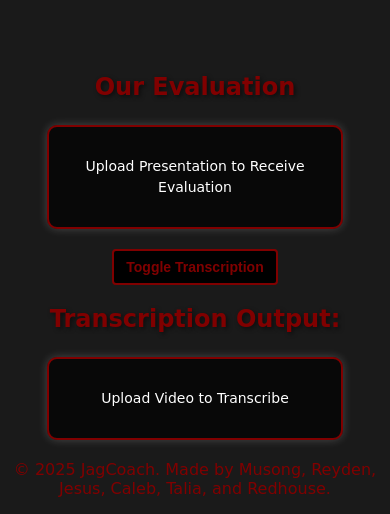
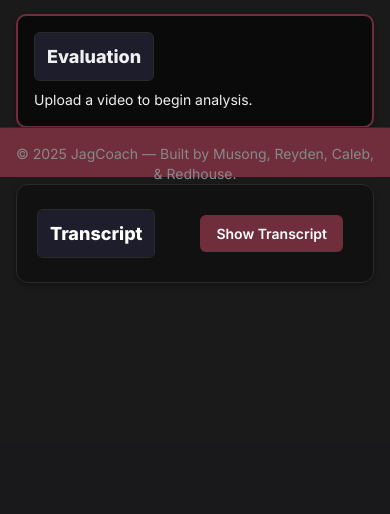
Before and after one commit to MusongKwon/JagCoach, a Flask app: page / in a window 390 px wide. Shown: the part 667-1181 px from the top of the page. After the commit the page ends 950 px from the top, so only its background shows below. Run offline with Flask 3, Linux system fonts and the light colour scheme; some libraries are stand-ins or nearby versions.

Commit message:
Initial commit of JagCoach UI redesign

```diff
--- a/JagCoachUI/routes.py
+++ b/JagCoachUI/routes.py
@@ -7,6 +7,7 @@ from JagCoachUI.services.WhisperCall import get_transcript
 from JagCoachUI.services.FillerWords import get_filler_word_ratio
 from JagCoachUI.config import config
 from concurrent.futures import ThreadPoolExecutor
+import re
 
 processed_audio_path = ""
 filler_ratio = 0.0
@@ -46,19 +47,39 @@ def index():
                                    file_path=file_path)
     return render_template("index.html", message=None)
 
+# This portion will help restructure the format of the transcript look
 
+def split_transcription(text):
+    sentences = re.split(r'(?<=[.?!])\s+', text.strip())
+    return [s.strip() for s in sentences if s.strip()]
+
+def get_transcript_metadata(text):
+    sentences = split_transcription(text)
+    return {
+        "line_count": len(sentences),
+        "word_count": len(text.split())
+    }
+
+# Below I added the lines to add the above implementation to format the transcript.
 @main_bp.route("/transcribe", methods=["POST"])
 def transcribe():
-    print(f"Transcribe has been summoned")
+    print("Transcribe has been summoned")
     try:
         global processed_audio_path
+        transcription_text = get_transcript(processed_audio_path)
 
-        transcription_text = get_transcript(processed_audio_path)
+        sentences = split_transcription(transcription_text)
+        metadata = get_transcript_metadata(transcription_text)
+
         global filler_ratio
         filler_ratio = get_filler_word_ratio(transcription_text)
 
         print("Transcription complete bossman")
-        return jsonify({"transcription": transcription_text})
+        return jsonify({
+            "lines": sentences,
+            "metadata": metadata,
+            "filler_ratio": filler_ratio
+        })
     except Exception as e:
         print(f"Error processing audio file: {e}")
         return jsonify({"error": str(e)}), 500
--- a/JagCoachUI/services/LLM.py
+++ b/JagCoachUI/services/LLM.py
@@ -1,8 +1,8 @@
 from ollama import chat
 from ollama import ChatResponse
 
+
 def evaluate_speech(student_results, interactive_mode=False):
-
     final_grade = f"You scored a {student_results['final_grade']} out of a 100!\n"
 
     if student_results['mood'] is None:
--- a/JagCoachUI/static/css/style.css
+++ b/JagCoachUI/static/css/style.css
@@ -1,176 +1,190 @@
-body {
-    background-color: #1a1a1a;
-    color: #800000;
-    font-family: 'Comic Sans MS', sans-serif;
-    text-align: center;
+html, body {
+  background-color: #1a1a1a;
+  color: white;
+  font-family: 'Inter', sans-serif;
+  margin: 0;
+  padding: 0;
 }
 
-h1 {
-    font-size: 36px;
-    color: white;
-    text-shadow: 2px 2px 4px rgba(0, 0, 0, 0.5);
+body {
+  padding-bottom: 80px;
+  background-color: #1a1a1a;
+  color: #fff;
+  font-family: 'Inter', sans-serif;
 }
 
-h2 {
-    font-size: 24px;
+main {
+  flex: 1;
 }
 
-.file-frame {
-    margin-top: 20px;
+h1, h2, h3 {
+  font-weight: 700 !important;
+  font-family: 'Inter', sans-serif;
 }
 
-.hidden-file-input {
-    display: none; /* Hide default file input */
+h1 { font-size: 32px !important; }
+h2 { font-size: 24px !important; }
+h3 { font-size: 18px !important; }
+
+::-webkit-scrollbar {
+  width: 8px;
+}
+::-webkit-scrollbar-thumb {
+  background: #702E3D;
+  border-radius: 4px;
 }
 
-.file-button {
-    padding: 10px 20px;
-    background-color: black;
-    color: #800000;
-    font-weight: bold;
-    cursor: pointer;
-    border: 2px solid #800000;
+.button, #toggleButton {
+  background-color: #702E3D;
+  color: white;
+  padding: 8px 16px;
+  font-size: 14px !important;
+  font-weight: 600 !important;
+  font-family: 'Inter', sans-serif !important;
+  border: none;
+  border-radius: 6px;
+  cursor: pointer;
+  transition: background 0.3s ease;
+  margin: 10px;
 }
 
-.file-button:hover {
-    background-color: #800000;
-    color: white;
-}
-
-.upload-message {
-    margin-top: 20px;
-    color: white;
-}
-
-#img {
-    margin-top: 40px;
+.button:hover, #toggleButton:hover {
+  background-color: #B31942;
 }
 
 #vPlayback {
-    margin-top: 50px;
-    margin-bottom: 50px;
+  width: 100%;
+  border-radius: 8px;
+  margin-top: 16px;
 }
 
-#transcriptContainer {
-    background-color: rgba(0, 0, 0, 0.7);
-    color: white;
-    font-size: 16px;
-    font-family: 'Comic Sans MS', sans-serif;
-    text-align: left;
-    max-width: 70%;
-    margin: 20px auto;
-    padding: 15px;
-    border-radius: 10px;
-    border: 2px solid #800000;
-    box-shadow: 0px 0px 10px rgba(255, 255, 255, 0.2);
-    max-height: 300px;
-    overflow-y: auto; /* Allows scrolling for long transcriptions */
+.panel {
+  background-color: #111111;
+  border: 1px solid #2a2a2a;
+  border-radius: 12px;
+  padding: 20px;
+  margin-bottom: 32px;
+  box-shadow: 0 2px 5px rgba(0,0,0,0.3);
 }
 
-#transcriptTitle {
-    color: #800000;
-    text-shadow: 2px 2px 4px rgba(0, 0, 0, 0.5);
-    font-size: 24px;
-    margin-top: 20px;
+.panel h3 {
+  background-color: #1D1D2C;
+  padding: 10px 12px;
+  border-radius: 6px;
+  display: inline-block;
+  font-weight: 600;
+  font-size: 18px !important;
+  border: 1px solid #2a2a2a;
+}
+
+.loader {
+  border: 4px solid #1a1a1a;
+  border-top: 4px solid #DFA8BE;
+  border-radius: 50%;
+  width: 24px;
+  height: 24px;
+  animation: spin 1s linear infinite;
+}
+
+@keyframes spin {
+  0% { transform: rotate(0deg); }
+  100% { transform: rotate(360deg); }
+}
+
+
+#transcriptContainer {
+  position: relative;
+  background-color: rgba(0, 0, 0, 0.6);
+  border: 2px solid #702E3D;
+  border-radius: 10px;
+  padding: 16px;
+  font-size: 14px !important;
+  font-family: 'Inter', sans-serif;
+  line-height: 1.5;
+  color: #f0f0f0;
+  max-height: 1000px;
+  text-align: left;
+  resize: vertical;
+  overflow: auto;
 }
 
 #transcriptResult {
-    white-space: pre-wrap; /* Keeps line breaks intact */
-    font-size: 14px;
-    line-height: 1.5;
-    text-align: center;
+  font-family: 'JetBrains Mono', Consolas, Menlo, monospace;
+  font-size: 16px;
+  padding-top: 8px;
+  white-space: pre-wrap;
 }
 
-transcriptControls{
-    text-align: center;
+#transcriptResult p {
+  display: list-item;
+  list-style-type: none;
+  text-indent: -40px;
+  padding-left: 40px;
+  margin: 0 0 8px 0;
+  white-space: pre-wrap;
+  line-height: 1.5;
 }
 
-#toggleButton {
-    background-color: #000000;
-    border: 2px solid #800000;
-    color: #800000;
-    padding: 8px 12px;
-    text-align: center;
-    text-decoration: none;
-    display: inline-block;
-    font-size: 14px; /* Adjust font size as needed */
-    font-weight: bold;
-    cursor: pointer;
-    border-radius: 4px; /* Slightly rounded corners */
+.transcript-loader-wrapper {
+  position: absolute;
+  top: 50%;
+  left: 50%;
+  transform: translate(-50%, -50%);
+  pointer-events: none;
 }
 
-#toggleButton:hover {
-    background-color: #ddd; /* Darker grey on hover */
+
+#evaluationContainer {
+  position: relative;
+  background-color: rgba(0, 0, 0, 0.6);
+  border: 2px solid #702E3D;
+  border-radius: 10px;
+  padding: 16px;
+  font-size: 14px !important;
+  font-family: 'Inter', sans-serif;
+  line-height: 1.5;
+  color: #f0f0f0;
+  text-align: left;
+  overflow: hidden;
+}
+
+.evaluation-loader-wrapper {
+  position: absolute;
+  top: 50%;
+  left: 50%;
+  transform: translate(-50%, -50%);
+  pointer-events: none;
+}
+
+#evaluationResult {
+  white-space: pre-wrap;
+  font-family: 'Inter', sans-serif;
+  padding-top: 8px;
 }
 
 #ellipsis {
-    color: #FFFFFF;
-    text-align: center;
-    font-size: 36px; /* Keep the large font size */
-    padding: 0;
-    margin: 0;
-    line-height: 0.8; /* Reduce line height to minimize space */
-    height: 30px; /* Set a fixed height for the element */
-    overflow: hidden; /* Hide any overflow */
-    display: flex;          /* Use flexbox for vertical centering */
-    align-items: center;  /* Vertically center the text */
-    justify-content: center; /* Horizontally center the text */
+  color: #ffffff;
+  font-size: 32px !important;
+  text-align: center;
+  margin-top: 16px;
+  display: none;
 }
 
-#loadSpinner {
-    border: 6px solid #f3f3f3;
-    border-top: 6px solid #800000; /* Match your theme */
-    border-radius: 50%;
-    width: 40px;
-    height: 40px;
-    animation: spin 1s linear infinite;
-    margin: 10px auto;
-    display: none; /* Hide by default */
+header, footer {
+  background-color: #702E3D;
+  color: #ffffff;
 }
 
-#evaluationContainer {
-    background-color: rgba(0, 0, 0, 0.7);
-    color: white;
-    font-size: 16px;
-    font-family: 'Comic Sans MS', sans-serif;
-    text-align: left;
-    max-width: 70%;
-    margin: 20px auto;
-    padding: 15px;
-    border-radius: 10px;
-    border: 2px solid #800000;
-    box-shadow: 0px 0px 10px rgba(255, 255, 255, 0.2);
-    max-height: 300px;
-    overflow-y: auto; /* Allows scrolling for long transcriptions */
+footer {
+  position: fixed;
+  bottom: 0;
+  left: 0;
+  right: 0;
+  height: 50px;
+  padding: 10px;
+  background-color: #702E3D;
+  color: #ffffff;
+  text-align: center;
+  border-top: 1px solid #2a2a2a;
+  z-index: 999;
 }
-
-#evaluationTitle {
-    color: #800000;
-    text-shadow: 2px 2px 4px rgba(0, 0, 0, 0.5);
-    font-size: 24px;
-    margin-top: 20px;
-}
-
-#evaluationResult {
-    white-space: pre-wrap; /* Keeps line breaks intact */
-    font-size: 14px;
-    line-height: 1.5;
-    text-align: center;
-}
-
-#evaluationSpinner {
-    border: 6px solid #f3f3f3;
-    border-top: 6px solid #800000; /* Match your theme */
-    border-radius: 50%;
-    width: 40px;
-    height: 40px;
-    animation: spin 1s linear infinite;
-    margin: 10px auto;
-    display: none; /* Hide by default */
-}
-
-
-@keyframes spin {
-    0% { transform: rotate(0deg); }
-    100% { transform: rotate(360deg); }
-}
--- a/JagCoachUI/static/js/script.js
+++ b/JagCoachUI/static/js/script.js
@@ -3,16 +3,14 @@ document.getElementById("fileInput").addEventListener("change", function () {
     const transcriptResult = document.getElementById("transcriptResult");
     const loadSpinner = document.getElementById("loadSpinner");
     const toggleButton = document.getElementById("toggleButton");
-    const ellipsis = document.getElementById("ellipsis");
     let originalText = transcriptResult.textContent;
     const evaluationResult = document.getElementById("evaluationResult");
     const evaluationSpinner = document.getElementById("evaluationSpinner");
 
-    // Show the loading spinner and update the text for trascription
+    // Show loading spinners
     transcriptResult.textContent = "Processing transcription...";
     loadSpinner.style.display = "block";
 
-    // Show the loading spinner and update the text for evaluation
     evaluationResult.textContent = "Examining presentation...";
     evaluationSpinner.style.display = "block";
 
@@ -39,20 +37,25 @@ document.getElementById("fileInput").addEventListener("change", function () {
         .then(response => response.json())
         .then(transcription => {
             console.log("Transcription:", transcription);
-            originalText = transcription.transcription || "No transcription found.";
-            transcriptResult.textContent = originalText;
+            // Below is the JS implementation to show the transcript lines. Just makes it easier to read. For extra
+            // credit we could have the user be able to download the transcript with highlights of where
+            // improvements could be.
+            const lines = transcription.lines || [];
+            if (lines.length > 0){
+                transcriptResult.innerHTML = lines.map((line, index) => {
+                    // Starts at line 1 and defaults to a space of 2 then returnes the number line and then the
+                    // sentence.
+                    const lineNumber = String(index + 1).padStart(2, ' ');
+                    return `<p>${lineNumber}. ${line}</p>`;
+                }).join("");
+            } else {
+                transcriptResult.innerHTML = "<p>No transcription found.</p>";
+            }
+
             loadSpinner.style.display = "none";
-            toggleButton.onclick = function() {
-                if (transcriptResult.style.display === "none") {
-                    transcriptResult.style.display = "block";
-                    ellipsis.style.display = "none"; // Hide ellipsis
-                } else {
-                    transcriptResult.style.display = "none";
-                    ellipsis.style.display = "block"; // Show ellipsis
-                }
-            };
 
-            // call /evaluate endpoint
+            toggleButton.onclick = toggleTranscript;
+
             return fetch("/evaluate", { method: "POST" });
         })
         .then(response => response.json())
@@ -74,3 +77,22 @@ document.getElementById("fileInput").addEventListener("change", function () {
         });
     }
 });
+
+
+// A simple function that allows the user to hide and show the transcript.
+
+function toggleTranscript() {
+    const transcriptContainer = document.getElementById("transcriptContainer");
+    const toggleButton = document.getElementById("toggleButton");
+    const ellipsis = document.getElementById("ellipsis");
+
+    transcriptContainer.classList.toggle("hidden");
+
+    if (transcriptContainer.classList.contains("hidden")) {
+        toggleButton.textContent = "Show Transcript";
+        ellipsis.style.display = "block";
+    } else {
+        toggleButton.textContent = "Hide Transcript";
+        ellipsis.style.display = "none";
+    }
+}
--- a/JagCoachUI/templates/base.html
+++ /dev/null
@@ -1,24 +0,0 @@
-<!DOCTYPE html>
-<html lang="en">
-<head>
-    <meta charset="UTF-8">
-    <meta name="viewport" content="width=device-width, initial-scale=1.0">
-    <title>{% block title %}JagCoach{% endblock %}</title>
-    <link rel="stylesheet" href="{{ url_for('static', filename='css/style.css') }}">
-</head>
-<body>
-    <header>
-        <h1>JagCoach</h1>
-    </header>
-
-    <main>
-        {% block content %}{% endblock %}
-    </main>
-
-    <footer>
-        <p>&copy; 2025 JagCoach. Made by Musong, Reyden, Jesus, Caleb, Talia, and Redhouse.</p>
-    </footer>
-
-    <script src="{{ url_for('static', filename='js/script.js') }}"></script>
-</body>
-</html>
--- a/JagCoachUI/templates/index.html
+++ b/JagCoachUI/templates/index.html
@@ -1,45 +1,74 @@
-{% extends "base.html" %}
+<!DOCTYPE html>
+<html lang="en">
+<head>
+  <meta charset="UTF-8" />
+  <meta name="viewport" content="width=device-width, initial-scale=1.0" />
+  <title>JagCoach</title>
 
-{% block title %}JagCoach - Home{% endblock %}
+  <link href="https://fonts.googleapis.com/css2?family=Inter:wght@400;600;800&display=swap" rel="stylesheet">
+  <script src="https://cdn.tailwindcss.com"></script>
+  <link rel="stylesheet" href="{{ url_for('static', filename='css/style.css') }}">
+</head>
 
-{% block content %}
-    <h2>Please choose an MP4 video presentation from your files to analyze. ☺</h2>
+<body>
+  <header class="border-b py-4 px-6 flex justify-between items-center" style="border-color: #2a2a2a;">
+    <div class="flex items-center gap-2">
+      <img src="{{ url_for('static', filename='images/jaguar-head.png') }}" alt="Jaguar Logo" class="w-10 h-10" />
+      <h1>JagCoach</h1>
+    </div>
+    <span style="color: #888888; font-size: 14px;">Senior Project Spring 2025</span>
+  </header>
 
-    <div class="file-frame">
-        <input type="file" id="fileInput" class="hidden-file-input" accept="video/*">
-        <button class="file-button" onclick="document.getElementById('fileInput').click()">Browse Files</button>
-        <p id="fileName" style="color: white; margin-top: 10px;"></p>
+  <section class="max-w-3xl mx-auto text-center px-4 py-12">
+    <h2>AI Coaching for Oral Presentations</h2>
+    <p style="color: #cccccc; margin-top: 0.5rem;">Upload your MP4 file to begin evaluation.</p>
+    <label for="fileInput" class="button mt-6 inline-block">Upload Video</label>
+    <input type="file" id="fileInput" class="hidden" accept="video/mp4" />
+    <p id="fileName" class="text-sm text-green-400 mt-2 italic"></p>
+  </section>
+
+  <main class="max-w-5xl mx-auto px-4 grid md:grid-cols-2 gap-6 pb-12">
+
+    <!-- This is the Video Preview. Just shows the uploaded video. Was thinking of somehow adding a thumbnail to it
+    form the video the user uploads. -->
+    <div class="panel">
+      <h3>Video Preview</h3>
+      <video id="vPlayback" controls>
+        <source src="" type="video/mp4" />
+        Your browser doesn't support video.
+      </video>
     </div>
 
-    {% if message %}
-        <div class="upload-message">
-            <p>{{ message }}</p>
-            <p>File saved at: {{ file_path }}</p>
-        </div>
-    {% endif %}
-
-    <div id="img">
-        <img src="{{ url_for('static', filename='images/jaguar-head.png') }}" alt="Jaguar Logo" width="100" height="100">
+    <!-- The Evaluation Portion. Holds the output of the evaluation. -->
+    <div class="panel" id="evaluationContainer">
+      <h3>Evaluation</h3>
+      <p id="evaluationResult">Upload a video to begin analysis.</p>
+      <div class="evaluation-loader-wrapper">
+        <div id="evaluationSpinner" class="loader hidden"></div>
+      </div>
     </div>
 
-    <video id="vPlayback" width="320" height="240" controls>
-        <source src="" type="video/mp4">
-    </video>
-
-    <h3 id="evaluationTitle">Our Evaluation</h3>
-    <div id="evaluationContainer">
-        <p id="evaluationResult">Upload Presentation to Receive Evaluation</p>
-        <div id="evaluationSpinner" class="loader hidden"></div>
+    <!-- The Transcript Portion. Holds the container to show the transcript. -->
+    <div class="md:col-span-2 panel">
+      <div class="flex justify-between items-center">
+        <h3>Transcript</h3>
+        <button id="toggleButton" onclick="toggleTranscript()">Show Transcript</button>
+      </div>
+      <div id="transcriptContainer" class="hidden">
+        <p id="transcriptResult">Upload a video to begin transcription.</p>
+        <p id="ellipsis">. . .</p>
+        <div class="transcript-loader-wrapper">
+          <div id="loadSpinner" class="loader hidden"></div>
+        </div>
+      </div>
     </div>
 
-    <div id="transcriptControls">
-        <button id="toggleButton">Toggle Transcription</button>
-    </div>
+  </main>
 
-    <h3 id="transcriptTitle">Transcription Output:</h3>
-    <div id="transcriptContainer">
-        <p id="transcriptResult">Upload Video to Transcribe</p>
-        <p id="ellipsis" style="display:none;">. . .</p>
-        <div id="loadSpinner" class="loader hidden"></div>
-    </div>
-{% endblock %}
+  <footer class="border-t py-4 text-center text-sm" style="border-color: #2a2a2a; color: #888888;">
+    &copy; 2025 JagCoach — Built by Musong, Reyden, Caleb, & Redhouse.
+  </footer>
+
+  <script src="{{ url_for('static', filename='js/script.js') }}"></script>
+</body>
+</html>
```
